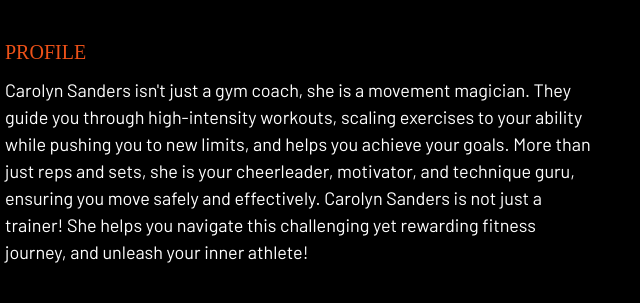
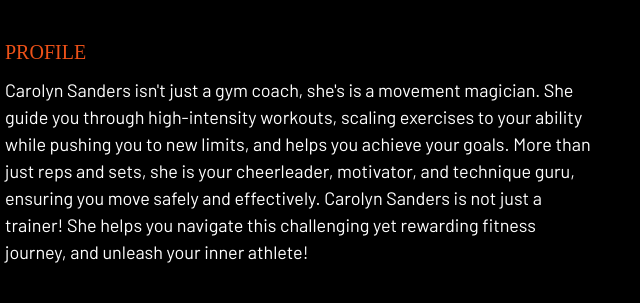
Before and after one commit to FotisArvanitis/FotisArvanitis.github.io, a plain HTML site: page crossfit-training-center.html in a window 1280 px wide. Shown: the part 4885-5188 px from the top of the page, 35-675 px from the left. Drawn offline with nearby package versions, Linux system fonts and the light colour scheme; a web font is replaced by a local one.

Commit message:
Update crossfit-training-center.html

```diff
--- a/crossfit-training-center.html
+++ b/crossfit-training-center.html
@@ -471,8 +471,8 @@
                 </p>
                 <p class="toned-text-sm text-uppercase mb-10">Profile</p>
                 <p class="mb-40">
-                  Carolyn Sanders isn't just a gym coach, she is a movement
-                  magician. They guide you through high-intensity workouts,
+                  Carolyn Sanders isn't just a gym coach, she's is a movement
+                  magician. She guide you through high-intensity workouts,
                   scaling exercises to your ability while pushing you to new
                   limits, and helps you achieve your goals. More than just reps
                   and sets, she is your cheerleader, motivator, and technique
@@ -700,6 +700,7 @@
                   class="form-control"
                   id="email"
                   placeholder="Email address"
+                  autocomplete="email"
                   required
                 />
                 <!-- Form button -->
```
